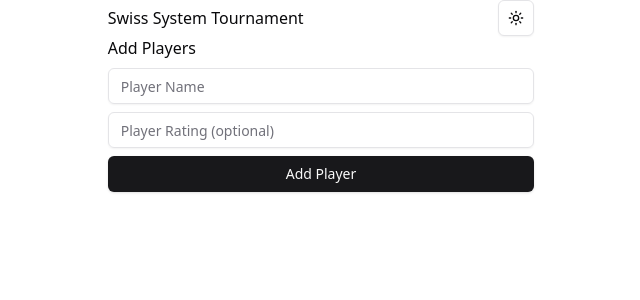
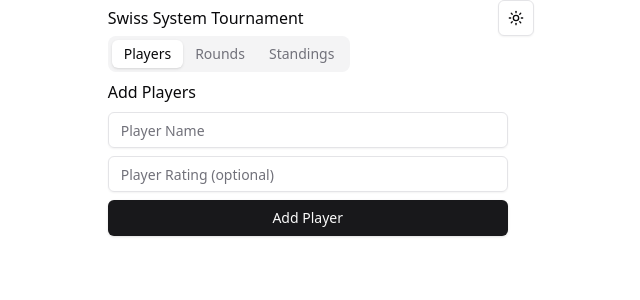
Before and after one commit to tsepakme/aiusha, a React (Vite) app: page / in a window 1280 px wide. Shown: the top 300 px of the page, without its empty margins (319-959 px from the left). Built offline with nearby package versions, Linux system fonts and the light colour scheme.

Commit message:
Add Tabs component for players, rounds, and standings in SwissTournament

```diff
--- a/src/App.tsx
+++ b/src/App.tsx
@@ -18,6 +18,7 @@ import {
   TableHeader,
   TableRow,
 } from "@/components/ui/table"
+import { Tabs, TabsContent, TabsList, TabsTrigger } from "@/components/ui/tabs"
 
 import { ModeToggle } from './components/ui/mode-toggle';
 
@@ -273,6 +274,13 @@ const SwissTournament: React.FC = () => {
           <h1>Swiss System Tournament</h1>
           <ModeToggle />
         </div>
+        <Tabs defaultValue="players" className="w-[400px]">
+          <TabsList>
+            <TabsTrigger value="players">Players</TabsTrigger>
+            <TabsTrigger value="rounds">Rounds</TabsTrigger>
+            <TabsTrigger value="standings">Standings</TabsTrigger>
+          </TabsList>
+          <TabsContent value="players">
             {!tournament && (
               <div className='flex flex-col gap-2'>
                 <h2>Add Players</h2>
@@ -293,8 +301,6 @@ const SwissTournament: React.FC = () => {
             )}
 
             {players.length > 0 && (
-          <div>
-            <ul>
               <Table>
                 <TableCaption>Players</TableCaption>
                 <TableHeader>
@@ -312,17 +318,17 @@ const SwissTournament: React.FC = () => {
                   ))}
                 </TableBody>
               </Table>
-            </ul>
-          </div>
             )}
 
             {players.length > 0 && !tournament && (
               <Button onClick={startTournament}>Start Tournament</Button>
             )}
-
+          </TabsContent>
+          <TabsContent value="rounds">
             {tournament && (
               <div>
-            {tournament.rounds.map((round, roundIndex) => (
+                {
+                  tournament.rounds.map((round, roundIndex) => (
                     <div key={roundIndex}>
                       <h3>Round {roundIndex + 1}</h3>
                       <ul>
@@ -349,7 +355,8 @@ const SwissTournament: React.FC = () => {
                         ))}
                       </ul>
                     </div>
-            ))}
+                  ))
+                }
 
                 {tournament.rounds.length < calculateRounds(tournament.players.length) && (
                   <Button onClick={nextRound}>Next Round</Button>
@@ -358,8 +365,11 @@ const SwissTournament: React.FC = () => {
                 {tournament.rounds.length === calculateRounds(tournament.players.length) && !isFinished && (
                   <Button onClick={finishTournament}>Finish Tournament</Button>
                 )}
-
-            {isFinished && (
+              </div>
+            )}
+          </TabsContent>
+          <TabsContent value="standings">
+            {tournament && isFinished && (
               <div>
                 <Table>
                   <TableCaption>Final Standings</TableCaption>
@@ -385,8 +395,8 @@ const SwissTournament: React.FC = () => {
                 <Button onClick={startNewTournament}>Start New Tournament</Button>
               </div>
             )}
-          </div>
-        )}
+          </TabsContent>
+        </Tabs>
       </div>
     </ThemeProvider>
   );
```
Lines whose indentation alone changed are shown as unchanged.
